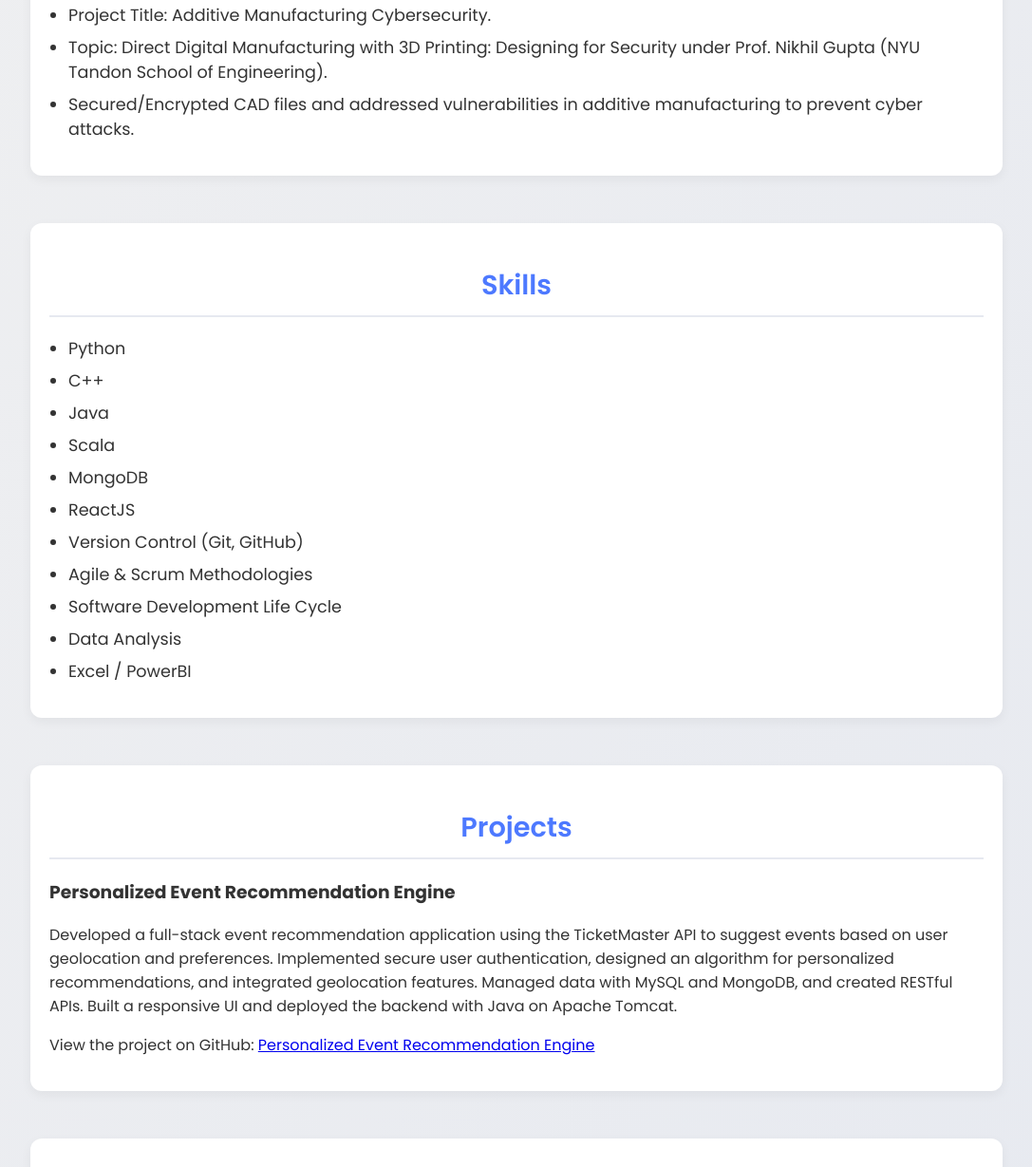
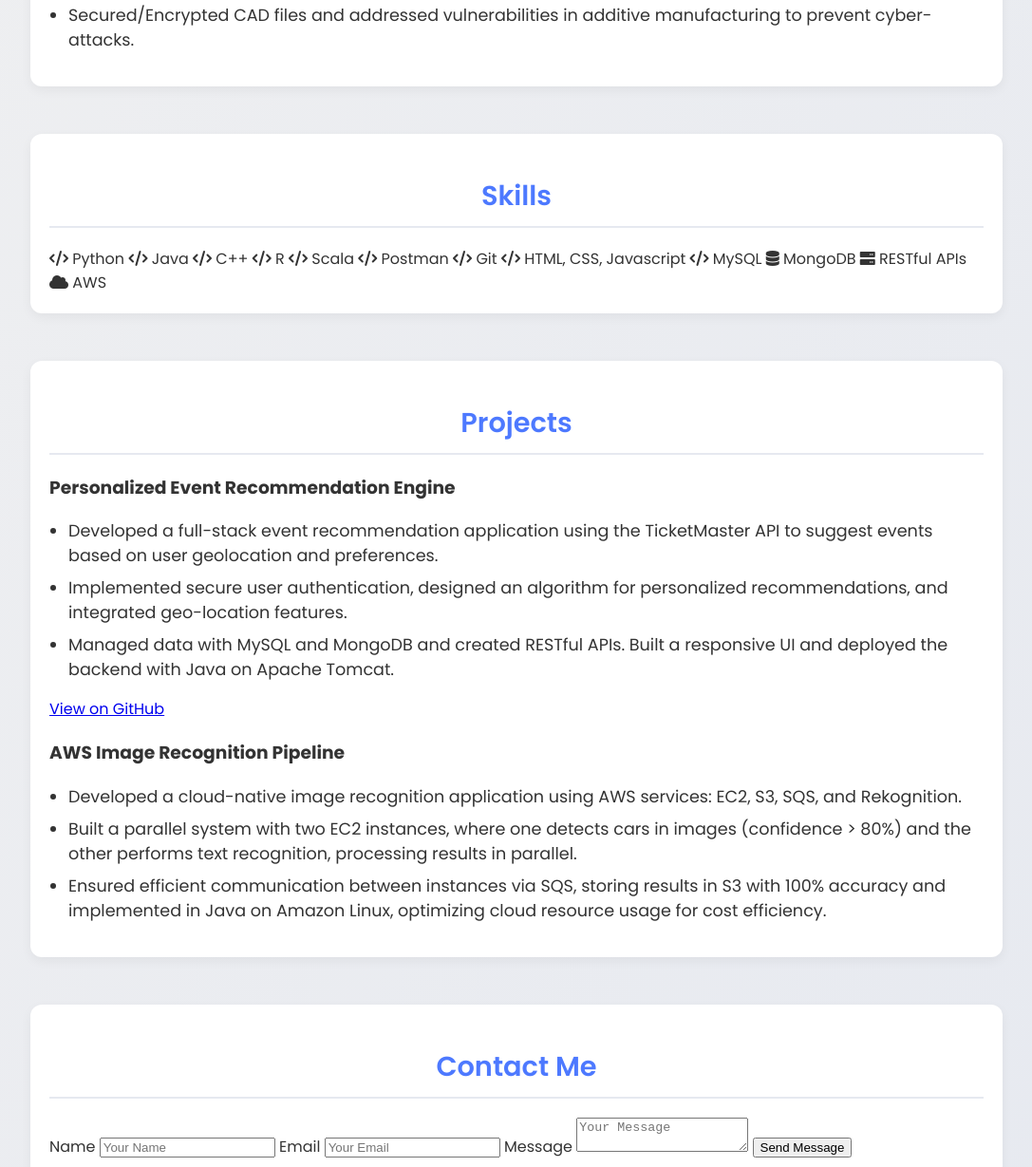
Before and after one commit to vedant-abrol/vedant-abrol.github.io, a plain HTML site: page index.html in a window 1280 px wide. Shown: the part 1558-2787 px from the top of the page at 95% size, without its empty margins (96-1183 px from the left). Drawn offline with Linux system fonts and the light colour scheme.

Commit message:
Update index.html

```diff
--- a/index.html
+++ b/index.html
@@ -10,12 +10,22 @@
     <link rel="preconnect" href="https://fonts.gstatic.com" crossorigin>
     <link href="https://fonts.googleapis.com/css2?family=Poppins:wght@100;200;300;400;500;600;700;800;900&display=swap" rel="stylesheet">
 
+    <!-- FontAwesome Icons -->
+    <link rel="stylesheet" href="https://cdnjs.cloudflare.com/ajax/libs/font-awesome/6.0.0-beta3/css/all.min.css">
+
     <link rel="stylesheet" href="styles.css">
 </head>
 <body>
     <header>
         <h1>Vedant Rakesh Abrol</h1>
-        <p></p>
+        <p>&nbsp;<span id="dynamic-text"></span></p>
+        <div class="dark-mode-toggle">
+            <label class="switch">
+                <input type="checkbox" id="darkModeToggle">
+                <span class="slider"></span>
+            </label>
+            <span class="dark-mode-label"><i class="fas fa-moon"></i> Dark Mode</span>
+        </div>
     </header>
 
     <nav>
@@ -31,27 +41,30 @@
 
     <section id="profile">
         <h2>Profile Summary</h2>
-        <p>A Software Engineer with over 2 years of experience in backend development, specializing in building scalable microservices and RESTful APIs. Proficient in Python, C#, Java, Scala, and .NET frameworks, with hands-on expertise in AWS cloud services and relational/non-relational databases such as MongoDB, DynamoDB, and Cassandra. Adept in full-stack development using technologies like ReactJS, NodeJS, HTML, CSS, and JavaScript. Strong experience in implementing CI/CD pipelines, enhancing backend functionalities, and conducting complex data analysis. Passionate about solving technical challenges, driving system scalability, and collaborating with cross-functional teams to deliver high-quality solutions. Skilled in AI tools, large language models, and cybersecurity practices, with a focus on additive manufacturing and data security.</p>
+        <p>
+            Skilled Software Engineer with 2+ years of experience in full-stack development and data analysis. Proficient in developing and optimizing distributed systems using C++, Java, Python, and Scala. Expertise in AI model evaluation, data pipeline design, and building secure, scalable applications. Experienced in modern cloud technologies such as Docker, Kubernetes, and CI/CD, along with data-driven tools like Spark and Apache Kafka, ensuring high-performance software delivery and data analysis workflows.
+         </p>
     </section>
 
     <section id="experience">
         <h2>Professional Experience</h2>
         <div class="job">
-            <h3>Freelance Coder, Outlier AI</h3>
+            <h3>Freelance Coder, OUTLIER AI</h3>
             <p>USA (Remote)</p>
             <ul>
-                <li>Evaluated AI-generated code and solving coding problems across projects. Developed and managed the SQL pipeline for Flamingo Coding's MultiTurn Deviations. Additionally, assessed large language models (LLM'S) by rating and justifying code responses based on tool dimensions and effectiveness. Worked on datasets, conducted data analysis on large datasets, identifying patterns and insights to improve AI model performance.</li>
+                <li>Evaluated AI-generated code, developed and managed the SQL pipeline for Flamingo Coding's MultiTurn Deviations.</li>
+                <li>Assessed large language models (LLMs) by rating and justifying code responses based on tool dimensions and effectiveness.</li>
+                <li>Conducted data analysis on large datasets, identifying patterns and insights to improve AI model performance.</li>
             </ul>
         </div>
 
         <div class="job">
-            <h3>Software Engineer Intern, Scienaptic AI</h3>
+            <h3>Software Engineer Intern, SCIENAPTIC AI</h3>
             <p>Aug 2022 - Aug 2023</p>
             <ul>
-                <li>Scienaptic AI revolutionizes credit underwriting with advanced AI tools, helping financial institutions identify qualified prospects and mitigate risks efficiently.</li>
-                <li>Developed, tested, and deployed full-stack solutions for the "Iris" project using Scala, Java, Play Framework, and TypeScript.</li>
-                <li>Enhanced backend functionality, including XML to JSON conversion, and integrated changes with the CI/CD pipeline for seamless deployments.</li>
-                <li>Resolved complex technical issues, improved code readability, and managed databases using SQL, Gremlin, and JanusGraph.</li>
+                <li>Worked as a full-stack developer utilizing the tech stack including Scala, Java, Play Framework, HTML/CSS, Typescript, SQL, XML, JSON, Gremlin, and JanusGraph.</li>
+                <li>Contributed to the main codebase (iris) by implementing software changes based on design specifications and developing, testing, and implementing software solutions.</li>
+                <li>Analyzed and resolved complex technical issues to ensure project success and meet business requirements.</li>
             </ul>
         </div>
 
@@ -61,46 +74,66 @@
             <ul>
                 <li>Project Title: Additive Manufacturing Cybersecurity.</li>
                 <li>Topic: Direct Digital Manufacturing with 3D Printing: Designing for Security under Prof. Nikhil Gupta (NYU Tandon School of Engineering).</li>
-                <li>Secured/Encrypted CAD files and addressed vulnerabilities in additive manufacturing to prevent cyber attacks.</li>
+                <li>Secured/Encrypted CAD files and addressed vulnerabilities in additive manufacturing to prevent cyber-attacks.</li>
             </ul>
         </div>
     </section>
 
     <section id="skills">
         <h2>Skills</h2>
-        <ul>
-            <li>Python</li>
-            <li>C++</li>
-            <li>Java</li>
-            <li>Scala</li>
-            <li>MongoDB</li>
-            <li>ReactJS</li>
-            <li>Version Control (Git, GitHub)</li>
-            <li>Agile & Scrum Methodologies</li>
-            <li>Software Development Life Cycle</li>
-            <li>Data Analysis</li>
-            <li>Excel / PowerBI</li>
-        </ul>
+        <div class="skill-set">
+            <span class="skill"><i class="fas fa-code"></i> Python</span>
+            <span class="skill"><i class="fas fa-code"></i> Java</span>
+            <span class="skill"><i class="fas fa-code"></i> C++</span>
+            <span class="skill"><i class="fas fa-code"></i> R</span>
+            <span class="skill"><i class="fas fa-code"></i> Scala</span>
+            <span class="skill"><i class="fas fa-code"></i> Postman</span>
+            <span class="skill"><i class="fas fa-code"></i> Git</span>
+            <span class="skill"><i class="fas fa-code"></i> HTML, CSS, Javascript</span>
+            <span class="skill"><i class="fas fa-code"></i> MySQL</span>
+            <span class="skill"><i class="fas fa-database"></i> MongoDB</span>
+            <span class="skill"><i class="fas fa-server"></i> RESTful APIs</span>
+            <span class="skill"><i class="fas fa-cloud"></i> AWS</span>
+        </div>
     </section>
 
     <section id="projects">
         <h2>Projects</h2>
-        <div class="project">
+
+        <div class="project-card">
             <h3>Personalized Event Recommendation Engine</h3>
-            <p>Developed a full-stack event recommendation application using the TicketMaster API to suggest events based on user geolocation and preferences. Implemented secure user authentication, designed an algorithm for personalized recommendations, and integrated geolocation features. Managed data with MySQL and MongoDB, and created RESTful APIs. Built a responsive UI and deployed the backend with Java on Apache Tomcat.</p>
-            <p>View the project on GitHub:
-                <a href="https://github.com/vedant-abrol/Personalized-Event-Recommendation-Engine" target="_blank">
-                    Personalized Event Recommendation Engine
-                </a>
-            </p>
+            <ul>
+                <li>Developed a full-stack event recommendation application using the TicketMaster API to suggest events based on user geolocation and preferences.</li>
+                <li>Implemented secure user authentication, designed an algorithm for personalized recommendations, and integrated geo-location features.</li>
+                <li>Managed data with MySQL and MongoDB and created RESTful APIs. Built a responsive UI and deployed the backend with Java on Apache Tomcat.</li>
+            </ul>
+            <a href="https://github.com/vedant-abrol/Personalized-Event-Recommendation-Engine" target="_blank">View on GitHub</a>
+        </div>
+
+        <div class="project-card">
+            <h3>AWS Image Recognition Pipeline</h3>
+            <ul>
+                <li>Developed a cloud-native image recognition application using AWS services: EC2, S3, SQS, and Rekognition.</li>
+                <li>Built a parallel system with two EC2 instances, where one detects cars in images (confidence > 80%) and the other performs text recognition, processing results in parallel.</li>
+                <li>Ensured efficient communication between instances via SQS, storing results in S3 with 100% accuracy and implemented in Java on Amazon Linux, optimizing cloud resource usage for cost efficiency.</li>
+            </ul>
         </div>
     </section>
 
     <section id="contact">
-        <h2>Contact</h2>
-        <p>Email: <a href="mailto:vedantabrol2000@gmail.com">vedantabrol2000@gmail.com</a></p>
-        <p>Phone: <a href="tel:+18482018848">+1 8482018848</a></p>
-        <p>LinkedIn: <a href="https://www.linkedin.com/in/vedant-abrol-8241251ab/">LinkedIn Profile</a></p>
+        <h2>Contact Me</h2>
+        <form id="contact-form" action="https://formspree.io/f/mpwzwagv" method="POST">
+            <label for="name">Name</label>
+            <input type="text" id="name" name="name" placeholder="Your Name" required>
+
+            <label for="email">Email</label>
+            <input type="email" id="email" name="_replyto" placeholder="Your Email" required>
+
+            <label for="message">Message</label>
+            <textarea id="message" name="message" placeholder="Your Message" required></textarea>
+
+            <button type="submit">Send Message</button>
+        </form>
     </section>
 
     <section id="resume">
```
